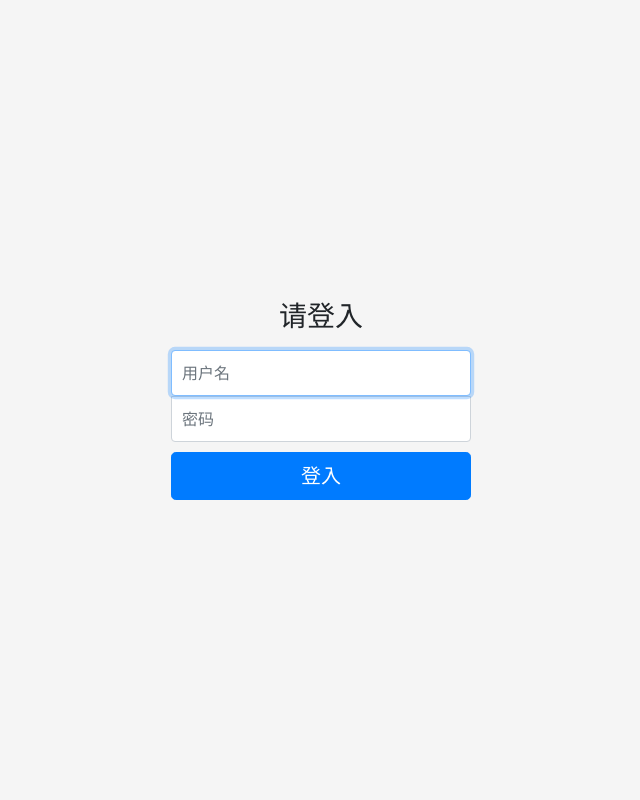
After one commit to logancyang/doverchat, a Flask app: page /login in a window 1280 px wide. The commit adds this page. Shown: the whole page, without its empty margins (319-959 px from the left). Run offline with Flask 2, Linux system fonts and the light colour scheme; some libraries are stand-ins or nearby versions.

Commit message:
Add login and logout

```diff
--- a/doverchat/application.py
+++ b/doverchat/application.py
@@ -3,29 +3,81 @@ import os
 import time
 import functools
 
-from flask import request
-from flask import Flask, render_template
-from flask_login import current_user, LoginManager
+import flask
+from flask import Flask, render_template, request, redirect, url_for
+from flask_login import current_user, LoginManager, login_required, \
+    login_user, logout_user
 from flask_socketio import SocketIO, emit, disconnect
 
 from models import User
+from settings import SECRET_KEY
 
 logger = logging.getLogger(__name__)
 logging.basicConfig(level=logging.INFO)
 
 app = Flask(__name__)
-app.config['SECRET_KEY'] = os.environ.get('SECRET_KEY')
+app.config['SECRET_KEY'] = SECRET_KEY
 
-# login_manager = LoginManager()
-# # 'strong' logs user out if it detects different browser or ip
-# login_manager.session_protection = 'strong'
-# login_manager.init_app(app)
-# login_manager.login_view = 'login'
+login_manager = LoginManager()
+# 'strong' logs user out if it detects different browser or ip
+login_manager.session_protection = 'strong'
+login_manager.init_app(app)
 
 socketio = SocketIO(app, cors_allowed_origins='*')
+USERS = {
+    'yangchao': {'password': '12345678'},
+    'wuyunlin': {'password': '87654321'}
+}
 
 
+@login_manager.user_loader
+def user_loader(username):
+    if username not in USERS:
+        return
+
+    password = USERS[username].get('password')
+    user = User(username, password)
+    return user
+
+@login_manager.request_loader
+def request_loader(request):
+    username = request.form.get('username')
+    if username not in USERS:
+        return
+
+    password = USERS[username].get('password')
+    user = User(username, password)
+    user.is_authenticated = \
+        request.form['password'] == USERS[username].get('password')
+    return user
+
+@app.route('/login', methods=['GET', 'POST'])
+def login():
+    if request.method == 'GET':
+        return render_template('login.html')
+
+    if request.method == 'POST':
+        username = request.form['username']
+        password = USERS[username]['password']
+        if request.form['password'] == password:
+            user = User(username, password)
+            login_user(user)
+            logger.info('Successfully logged in, user: %s', username)
+            return redirect(url_for('index'))
+
+        return render_template('login.html')
+
+@app.route('/logout')
+def logout():
+    logout_user()
+    return redirect(url_for('logout'))
+
+@login_manager.unauthorized_handler
+def unauthorized_handler():
+    return 'Unauthorized'
+
 @app.route('/')
+@login_required
 def index():
     return render_template('index.html')
 
@@ -39,7 +91,7 @@ def authenticated_only(f):
     return wrapped
 
 @socketio.on('broadcast_event', namespace='/chat')
-# @authenticated_only
+@authenticated_only
 def chat_broadcast(msg):
     curr_time = time.time_ns()//1000000
     msg_obj = {
@@ -51,16 +103,19 @@ def chat_broadcast(msg):
     emit('my_response', msg_obj, broadcast=True)
 
 @socketio.on('connect', namespace='/chat')
+@authenticated_only
 def chat_connect():
-    # if current_user.is_authenticated:
+    if current_user.is_authenticated:
+        logger.info('Client connected, user: %s' % current_user.id)
         emit('my_response', {'data': 'Connected'})
-    # else:
-    #     logger.error("Curreny user is not authenticated: %s" % current_user)
-    #     return False
+    else:
+        logger.error("Current user is not authenticated: %s" % current_user.id)
+        return False
 
 @socketio.on('disconnect', namespace='/chat')
+@authenticated_only
 def chat_connect():
-    logger.info('Client disconnected')
+    logger.info('Client disconnected, user: %s' % current_user.id)
 
 
 if __name__ == '__main__':
--- /dev/null
+++ b/doverchat/static/css/signin.css
@@ -0,0 +1,49 @@
+html,
+body {
+  height: 100%;
+}
+
+body {
+  display: -ms-flexbox;
+  display: -webkit-box;
+  display: flex;
+  -ms-flex-align: center;
+  -ms-flex-pack: center;
+  -webkit-box-align: center;
+  align-items: center;
+  -webkit-box-pack: center;
+  justify-content: center;
+  padding-top: 40px;
+  padding-bottom: 40px;
+  background-color: #f5f5f5;
+}
+
+.form-signin {
+  width: 100%;
+  max-width: 330px;
+  padding: 15px;
+  margin: 0 auto;
+}
+.form-signin .checkbox {
+  font-weight: 400;
+}
+.form-signin .form-control {
+  position: relative;
+  box-sizing: border-box;
+  height: auto;
+  padding: 10px;
+  font-size: 16px;
+}
+.form-signin .form-control:focus {
+  z-index: 2;
+}
+.form-signin input[type="email"] {
+  margin-bottom: -1px;
+  border-bottom-right-radius: 0;
+  border-bottom-left-radius: 0;
+}
+.form-signin input[type="password"] {
+  margin-bottom: 10px;
+  border-top-left-radius: 0;
+  border-top-right-radius: 0;
+}
--- a/doverchat/templates/index.html
+++ b/doverchat/templates/index.html
@@ -24,6 +24,7 @@
 <body>
   <nav class="navbar navbar-dark bg-dark">
     <a class="navbar-brand" href="#">DoverChat</a>
+    <a class="navbar-brand" href="/login" action="/logout">Logout</a>
   </nav>
 
   <div class="container-fluid">
--- /dev/null
+++ b/doverchat/templates/login.html
@@ -0,0 +1,38 @@
+<!doctype html>
+<html lang="en">
+  <head>
+    <meta charset="utf-8">
+    <meta name="viewport" content="width=device-width, initial-scale=1, shrink-to-fit=no">
+    <meta name="description" content="">
+    <meta name="author" content="">
+    <link rel="icon" href="../static/favicon.ico">
+
+    <title>Login DoverChat</title>
+
+    <!-- Bootstrap core CSS -->
+    <link rel="stylesheet" href="https://stackpath.bootstrapcdn.com/bootstrap/4.4.1/css/bootstrap.min.css"
+    integrity="sha384-Vkoo8x4CGsO3+Hhxv8T/Q5PaXtkKtu6ug5TOeNV6gBiFeWPGFN9MuhOf23Q9Ifjh" crossorigin="anonymous">
+
+    <!-- Custom styles for this template -->
+    <link href="../static/css/signin.css" rel="stylesheet">
+  </head>
+
+  <body class="text-center">
+  <!-- <form action="/login" method="post">
+    <input type="username" name="username" value="username" />
+    <input type="password" name="password" value="password" />
+    <input type="submit" value="Press Me!"/>
+  </form> -->
+    <form class="form-signin" action="/login" method="POST">
+      <h1 class="h3 mb-3 font-weight-normal">请登入</h1>
+      <input type="username" id="username" name="username" class="form-control" placeholder="用户名" required autofocus>
+      <input type="password" id="password" name="password" class="form-control" placeholder="密码" required>
+      <!-- <div class="checkbox mb-3">
+        <label>
+          <input type="checkbox" value="remember-me"> Remember me
+        </label>
+      </div> -->
+      <button class="btn btn-lg btn-primary btn-block" type="submit">登入</button>
+    </form>
+  </body>
+</html>
```
Also changed, not shown: doverchat/models.py (+4 -3 lines), doverchat/settings.py (added, +8 -0 lines).
